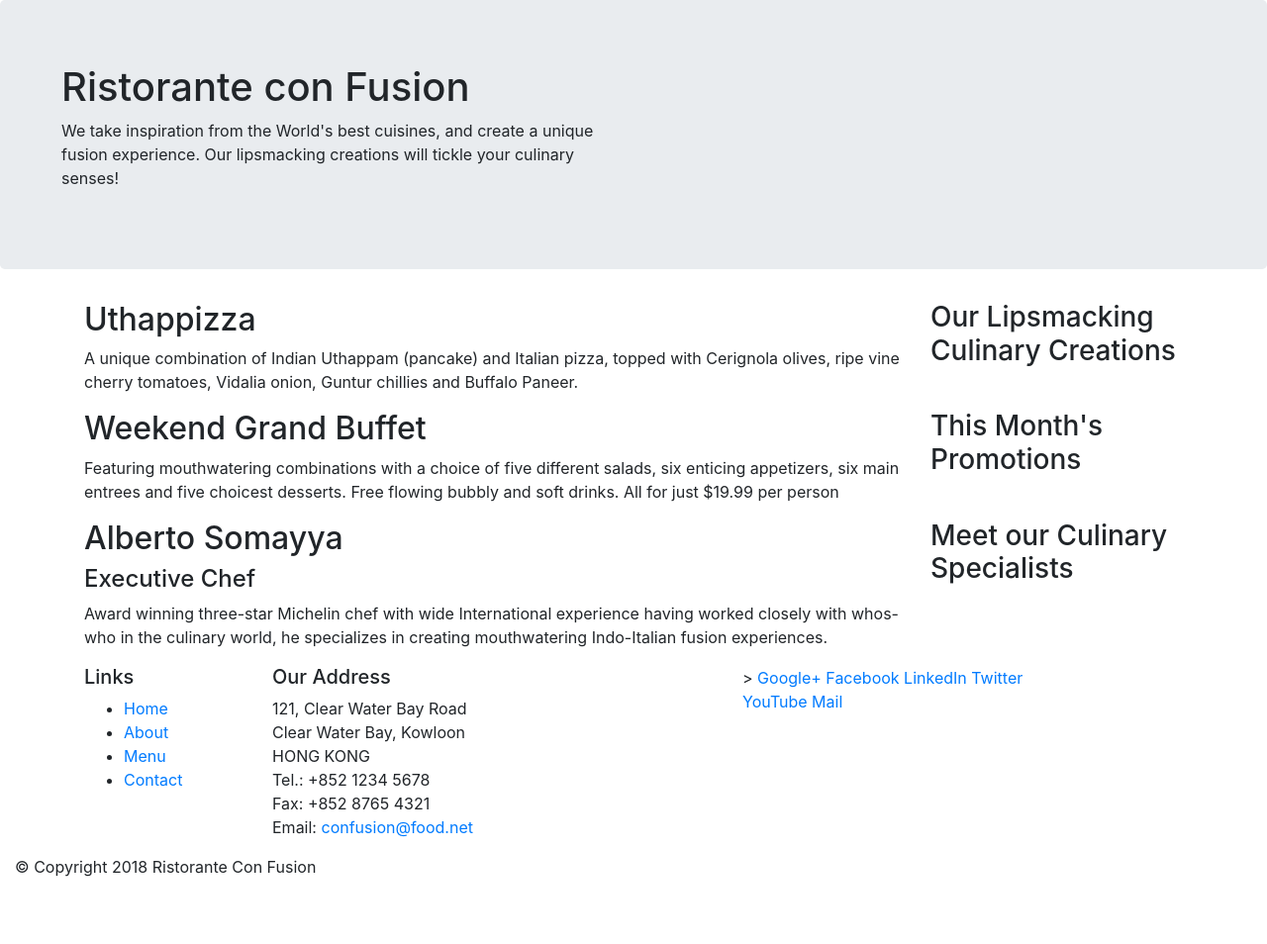
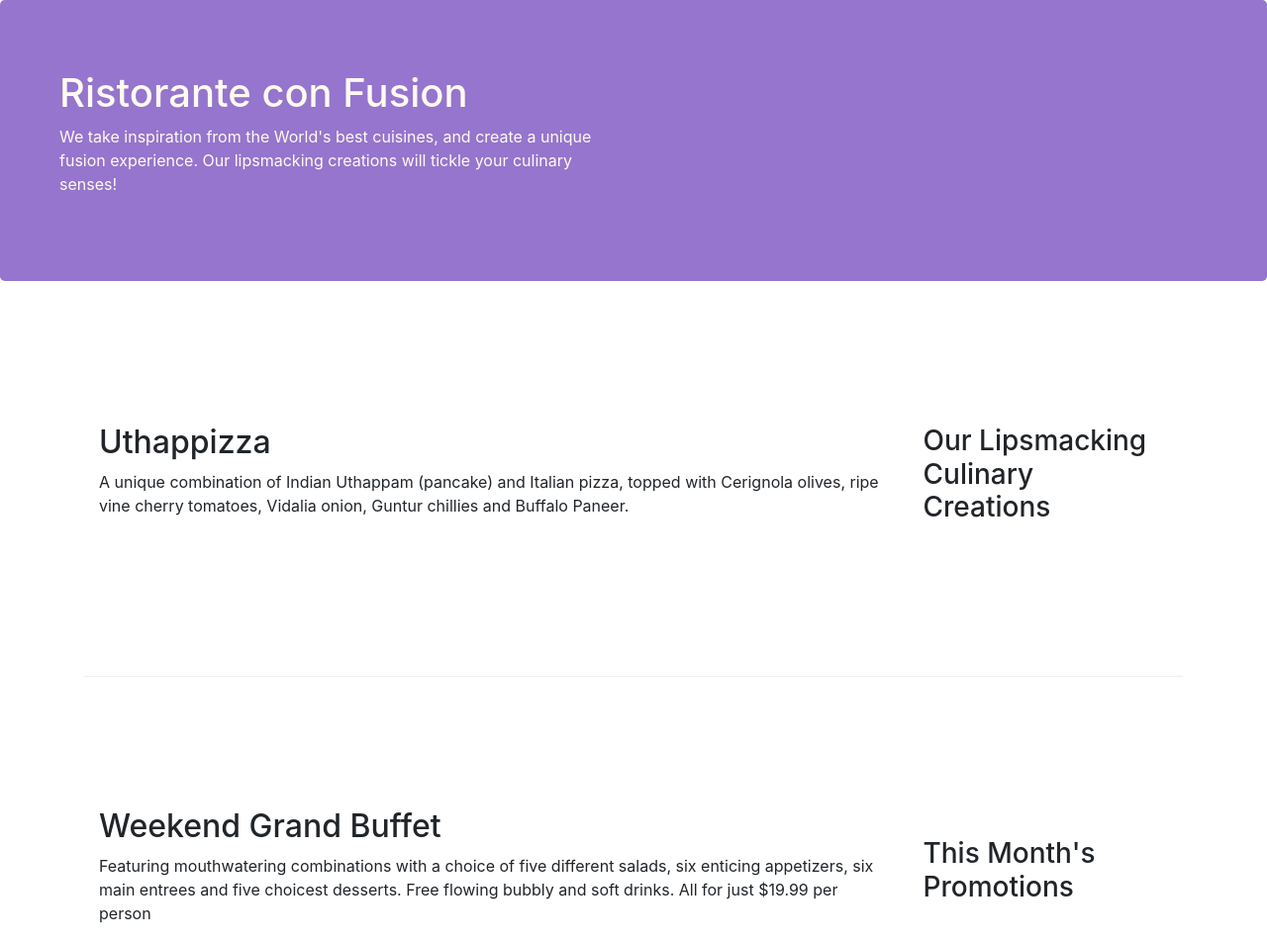
Before and after one commit to ahmadsaaty/Bootstrap-test, a website: page index.html in a window 1280 px wide. Shown: the top 954 px of the page at 99% size. Before the commit the page ends 904 px from the top, so only its background shows below. Drawn offline with nearby package versions, Linux system fonts and the light colour scheme.

Commit message:
Bootstrap Grid Part 2

```diff
--- /dev/null
+++ b/css/styles.css
@@ -0,0 +1,30 @@
+.row-header{
+    margin:0px auto;
+    padding:0px;
+}
+
+.row-content {
+    margin:0px auto;
+    padding: 50px 0px 50px 0px;
+    border-bottom: 1px ridge;
+    min-height:400px;
+}
+
+.footer{
+    background-color: #D1C4E9;
+    margin:0px auto;
+    padding: 20px 0px 20px 0px;
+}
+
+.jumbotron {
+    padding:70px 30px 70px 30px;
+    margin:0px auto;
+    background: #9575CD ;
+    color:floralwhite;
+}
+
+address{
+    font-size:80%;
+    margin:0px;
+    color:#0f0f0f;
+}
--- a/index.html
+++ b/index.html
@@ -9,15 +9,16 @@
 
     <!-- Bootstrap CSS -->
     <link rel="stylesheet" href="node_modules/bootstrap/dist/css/bootstrap.min.css">
+    <link rel="stylesheet" href="css/styles.css">
     <title>Ristorante Con Fusion</title>
 </head>
 
 <body>
 
     <header class="jumbotron">
+        <div class="row row-header">
             <div class="col-12 col-sm-6">
                 <div class="col-12 col-sm">
-                <div>
                     <h1>Ristorante con Fusion</h1>
                     <p>We take inspiration from the World's best cuisines, and create a unique fusion experience. Our
                         lipsmacking creations will tickle your culinary senses!</p>
@@ -29,7 +30,7 @@
     </header>
 
     <div class="container">
-        <div class="row">
+        <div class="row row-content align-items-center">
             <div class="col-12 col-sm-4 order-sm-last col-md-3">
                 <h3>Our Lipsmacking Culinary Creations</h3>
             </div>
@@ -41,7 +42,7 @@
         </div>
 
 
-        <div class="row">
+        <div class="row row-content align-items-center">
             <div class="col-12 col-sm-4 order-sm-last col-md-3">
                 <h3>This Month's Promotions</h3>
             </div>
@@ -53,7 +54,7 @@
             </div>
         </div>
 
-        <div class="row">
+        <div class="row row-content align-items-center">
             <div class="col-12 col-sm-4 order-sm-last col-md-3">
                 <h3>Meet our Culinary Specialists</h3>
             </div>
@@ -67,12 +68,12 @@
         </div>
     </div>
 
-    <footer>
+    <footer class="footer">
         <div class="container">
             <div class="row">
                 <div class="col-4 col-sm-2">
                     <h5>Links</h5>
-                    <ul>
+                    <ul class="list-unstyled">
                         <li><a href="#">Home</a></li>
                         <li><a href="#">About</a></li>
                         <li><a href="#">Menu</a></li>
@@ -90,8 +91,8 @@
                         Email: <a href="mailto:confusion@food.net">confusion@food.net</a>
                     </address>
                 </div>
-                <div class="col-12 col-sm-4">
-                    <div class="col-4 offset-1 col-sm-2"></div>>
+                <div class="col-12 col-sm-4 align-self-center">
+                    <div class="col-4 offset-1 col-sm-2">
                         <a href="http://google.com/+">Google+</a>
                         <a href="http://www.facebook.com/profile.php?id=">Facebook</a>
                         <a href="http://www.linkedin.com/in/">LinkedIn</a>
@@ -101,8 +102,8 @@
                     </div>
                 </div>
             </div>
+            <div class="row justify-content-center">
                 <div class="col-auto">
-            <div>
                     <p>© Copyright 2018 Ristorante Con Fusion</p>
                 </div>
             </div>
```
Lines whose indentation alone changed are shown as unchanged.
